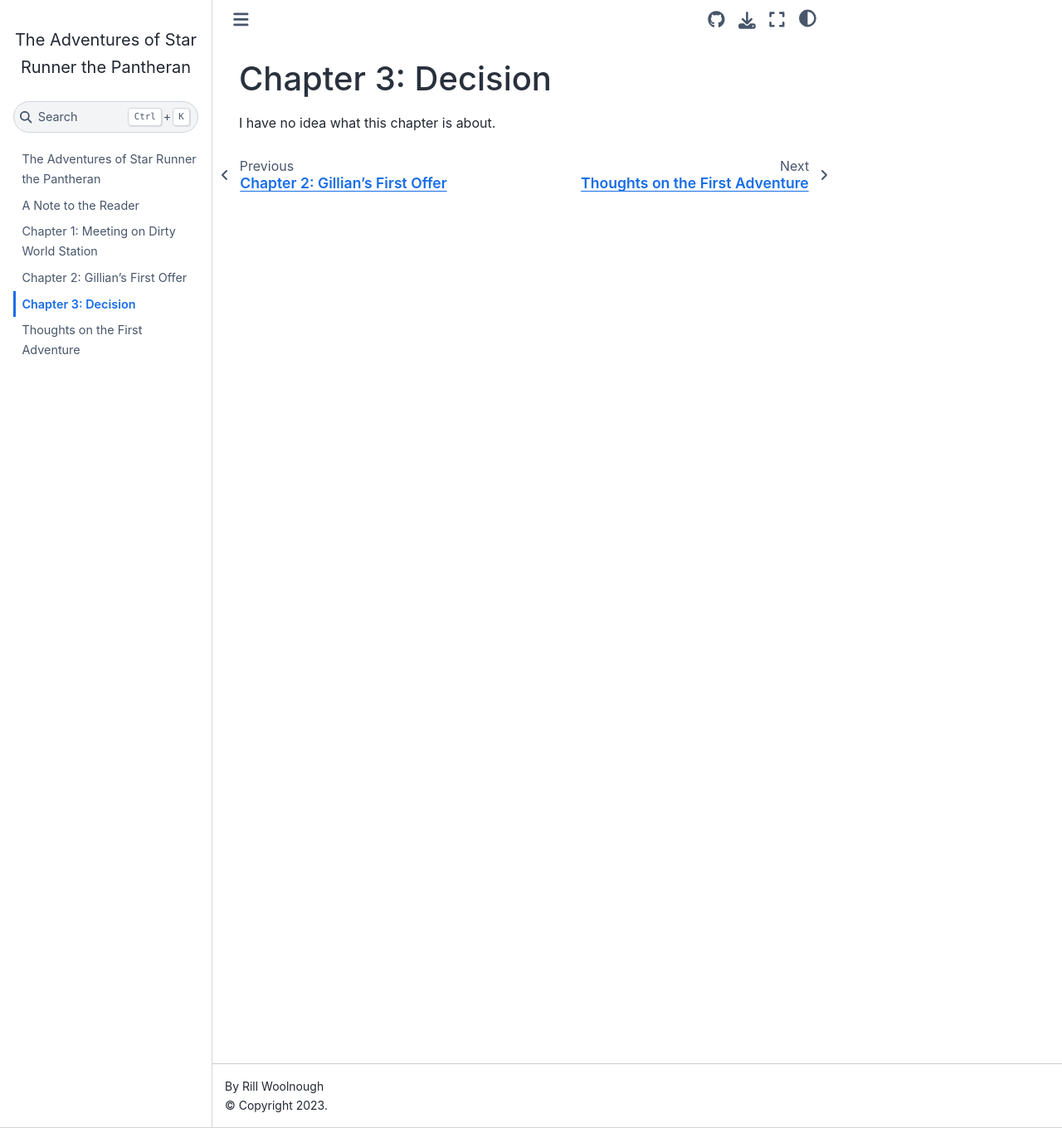
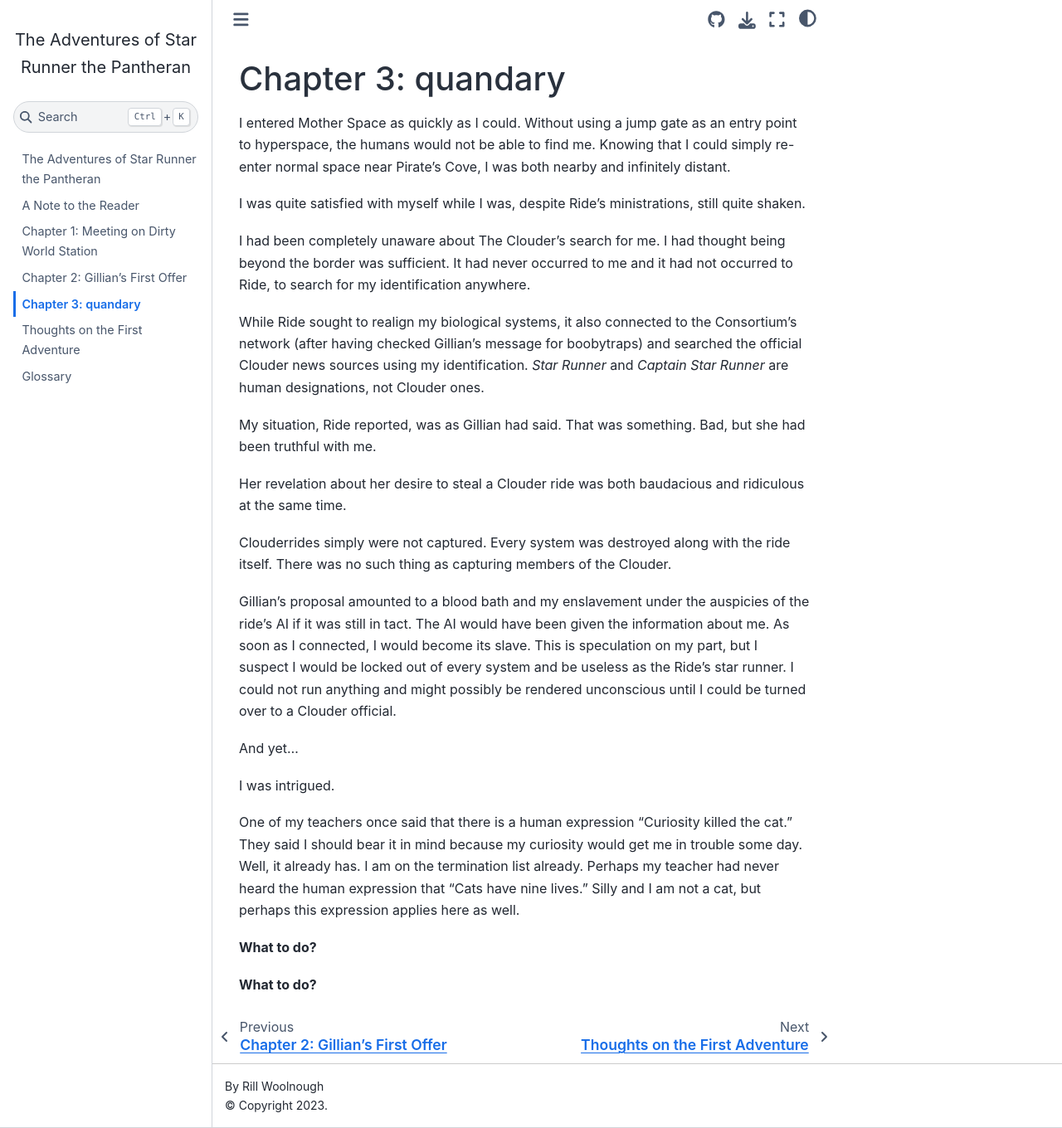
Before and after one commit to rillonline/StarRunnerAdventures, a Jupyter Book: the page built from chapter03.md, in a window 1280 px wide and 1360 px high. Shown: the whole window at 83% size. Built offline with Jupyter Book 1.0.4 settings and Sphinx 7.4.7 and the Sphinx Book theme 1.1.4, drawn with Linux system fonts in a browser that asks for light colours.

```diff
--- a/_toc.yml
+++ b/_toc.yml
@@ -9,3 +9,4 @@ chapters:
 - file: chapter02
 - file: chapter03
 - file: thoughts-on-the-first-adventure
+- file: glossary
--- a/chapter03.md
+++ b/chapter03.md
@@ -1,3 +1,53 @@
-# Chapter 3: Decision #
+# Chapter 3: quandary #
 
-I have no idea what this chapter is about.
+I entered Mother Space as quickly as I could. Without using a jump
+gate as an entry point to hyperspace, the humans would not be able to
+find me. Knowing that I could simply re-enter normal space near
+Pirate's Cove, I was both nearby and infinitely distant.
+
+I was quite satisfied with myself while I was, despite Ride's
+ministrations, still quite shaken.
+
+I had been completely unaware about The Clouder's search for me. I had
+thought being beyond the border was sufficient. It had never occurred
+to me and it had not occurred to Ride, to search for my identification
+anywhere.
+
+While Ride sought to realign my biological systems, it also connected
+to the Consortium's network (after having checked Gillian's message
+for boobytraps) and searched the official Clouder news sources using
+my identification. *Star Runner* and *Captain Star Runner* are human
+designations, not Clouder ones.
+
+My situation, Ride reported, was as Gillian had said. That was
+something. Bad, but she had been truthful with me.
+
+Her revelation about her desire to steal a Clouder ride was both
+baudacious and ridiculous at the same time.
+
+Clouderrides simply were not captured. Every system was destroyed
+along with the ride itself. There was no such thing as capturing
+members of the Clouder.
+
+Gillian's proposal amounted to a blood bath and my enslavement under
+the auspicies of the ride's AI if it was still in tact. The AI would
+have been given the information about me. As soon as I connected, I
+would become its slave. This is speculation on my part, but I suspect
+I would be locked out of every system and be useless as the Ride's
+star runner. I could not run anything and might possibly be rendered
+unconscious until I could be turned over to a Clouder official.
+
+And yet...
+
+I was intrigued.
+
+One of my teachers once said that there is a human expression
+"Curiosity killed the cat." They said I should bear it in mind because
+my curiosity would get me in trouble some day. Well, it already has. I
+am on the termination list already. Perhaps my teacher had never heard
+the human expression that "Cats have nine lives." Silly and I am not a
+cat, but perhaps this expression applies here as well.
+
+**What to do?**
+
+**What to do?**
```
Also changed, not shown: glossary.md (added, +21 -0 lines), thoughts-on-the-first-adventure.md (+128 -102 lines), 1 other file.
